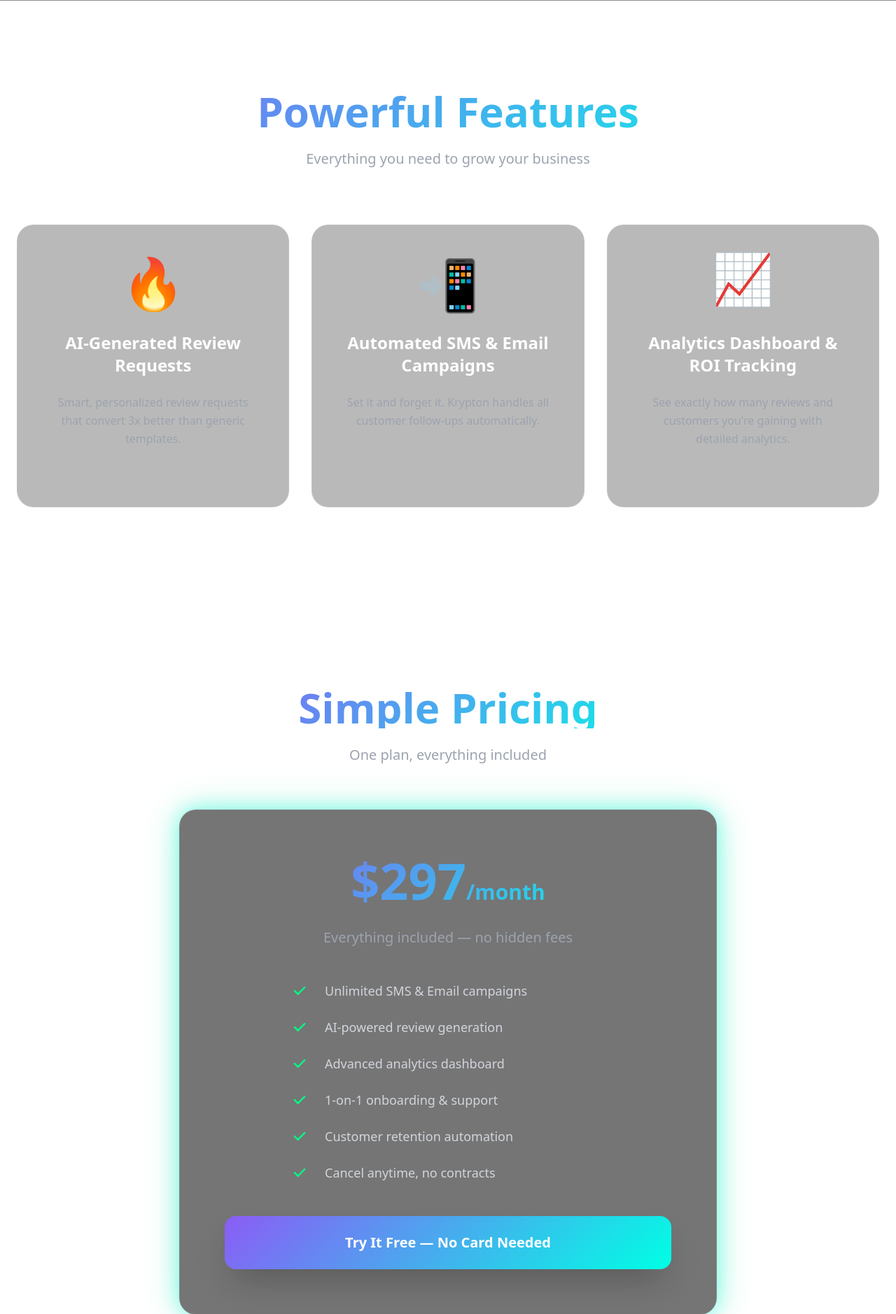
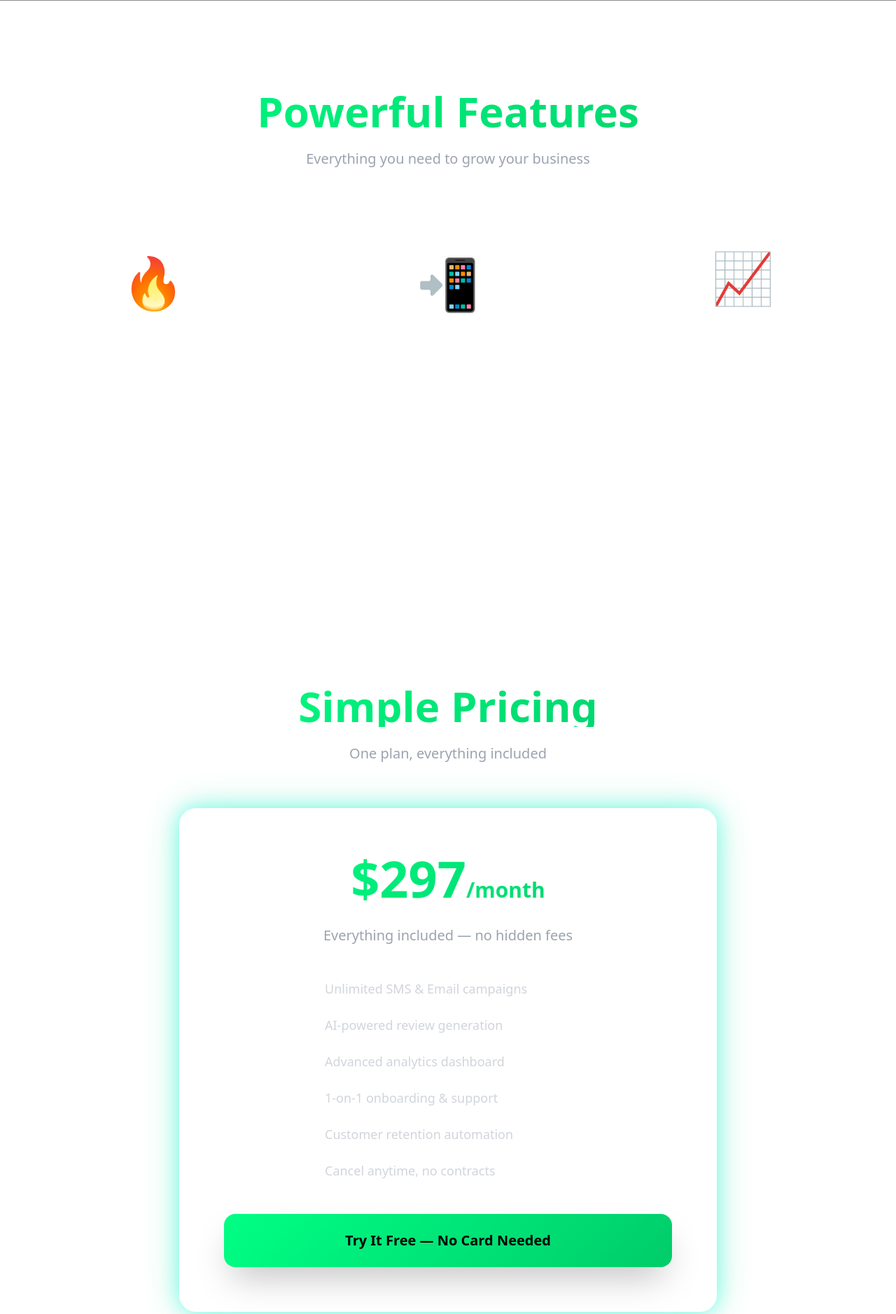
Before and after one commit to Yeti3200/Krypton-SMS, a Flask app: page / in a window 1280 px wide. Shown: the part 1121-2999 px from the top of the page at 70% size. Run offline with Flask 3, Linux system fonts and the light colour scheme; parts of the project's set-up code (start-up, migrations or seed data) failed here and were passed over; some libraries are stand-ins or nearby versions.

Commit message:
Apply consistent dashboard theme to landing page
- Updated gradient colors from purple/cyan to Krypton green (#00ff84)
- Replaced glass-morphism classes with card-krypton for consistency
- Updated CTA button text to black for better contrast on green background
- Changed accent colors to use krypton-green throughout
- Updated text colors to use krypton-gray for secondary text
- Applied consistent hover effects and shadow colors
- Landing page now matches dashboard theme perfectly

🤖 Generated with [Claude Code](https://claude.ai/code)

Co-Authored-By: Claude <noreply@anthropic.com>

```diff
--- a/templates/landing.html
+++ b/templates/landing.html
@@ -85,7 +85,7 @@
             transform: translateY(0);
         }
         .hero-gradient {
-            background: linear-gradient(-45deg, #8b5cf6, #7c3aed, #00ffe5, #8b5cf6, #6366f1);
+            background: linear-gradient(-45deg, #00ff84, #00cc6a, #00ff84, #00cc6a, #00ff84);
             background-size: 400% 400%;
             animation: gradient-x 15s ease infinite;
         }
@@ -104,7 +104,7 @@
         }
         .feature-card:hover {
             transform: translateY(-8px) scale(1.02);
-            box-shadow: 0 25px 50px rgba(139, 92, 246, 0.25), 0 0 30px rgba(0, 255, 229, 0.1);
+            box-shadow: 0 25px 50px rgba(0, 255, 132, 0.25), 0 0 30px rgba(0, 255, 132, 0.1);
         }
         .feature-card {
             transition: all 0.3s cubic-bezier(0.25, 0.46, 0.45, 0.94);
@@ -122,24 +122,24 @@
         }
         .pricing-card:hover {
             transform: translateY(-5px) scale(1.02);
-            box-shadow: 0 30px 60px rgba(139, 92, 246, 0.3), 0 0 40px rgba(0, 255, 229, 0.2);
+            box-shadow: 0 30px 60px rgba(0, 255, 132, 0.3), 0 0 40px rgba(0, 255, 132, 0.2);
         }
         .faq-content {
             transition: max-height 0.4s cubic-bezier(0.25, 0.46, 0.45, 0.94);
         }
         .gradient-text {
-            background: linear-gradient(135deg, #8b5cf6 0%, #00ffe5 100%);
+            background: linear-gradient(135deg, #00ff84 0%, #00cc6a 100%);
             -webkit-background-clip: text;
             -webkit-text-fill-color: transparent;
             background-clip: text;
         }
         .cta-button {
-            background: linear-gradient(135deg, #8b5cf6 0%, #00ffe5 100%);
+            background: linear-gradient(135deg, #00ff84 0%, #00cc6a 100%);
             transition: all 0.3s cubic-bezier(0.25, 0.46, 0.45, 0.94);
         }
         .cta-button:hover {
             transform: translateY(-2px) scale(1.05);
-            box-shadow: 0 15px 30px rgba(0, 255, 132, 0.4), 0 0 20px rgba(0, 255, 229, 0.3);
+            box-shadow: 0 15px 30px rgba(0, 255, 132, 0.4), 0 0 20px rgba(0, 255, 132, 0.3);
         }
         .cta-button:active {
             transform: translateY(0px) scale(0.98);
@@ -155,7 +155,7 @@
                 <div class="flex items-center">
                     <span class="text-2xl font-bold gradient-text">Krypton</span>
                 </div>
-                <a href="/login" class="cta-button text-white font-semibold px-8 py-3 rounded-xl text-lg shadow-xl hover:shadow-[0_0_30px_rgba(0,255,132,0.4)] transition-all duration-300 inline-block">
+                <a href="/login" class="cta-button text-black font-semibold px-8 py-3 rounded-xl text-lg shadow-xl hover:shadow-[0_0_30px_rgba(0,255,132,0.4)] transition-all duration-300 inline-block">
                     Start Free Trial
                 </a>
             </div>
@@ -174,7 +174,7 @@
                 <p class="text-xl md:text-2xl mb-12 text-gray-300 animate-fade-in-up max-w-4xl mx-auto leading-relaxed font-light" style="animation-delay: 0.2s;">
                     Krypton is your all-in-one AI assistant for review generation and customer retention — fully automated in minutes.
                 </p>
-                <a href="/login" class="cta-button text-white font-semibold px-12 py-6 rounded-2xl text-xl animate-fade-in-up shadow-2xl hover:shadow-[0_0_50px_rgba(139,92,246,0.5)] inline-block" style="animation-delay: 0.4s;">
+                <a href="/login" class="cta-button text-black font-semibold px-12 py-6 rounded-2xl text-xl animate-fade-in-up shadow-2xl hover:shadow-[0_0_50px_rgba(0,255,132,0.5)] inline-block" style="animation-delay: 0.4s;">
                     Try It Free — No Card Needed
                 </a>
             </div>
@@ -216,23 +216,23 @@
                     <p class="text-xl text-gray-400 font-light">Everything you need to grow your business</p>
                 </div>
                 <div class="grid md:grid-cols-3 gap-8">
-                    <div class="glass-morphism p-12 rounded-3xl text-center feature-card scroll-animate group">
+                    <div class="card-krypton p-12 rounded-3xl text-center feature-card scroll-animate group">
                         <div class="text-7xl mb-8 animate-float">🔥</div>
                         <h3 class="text-2xl font-bold mb-6 text-white">AI-Generated Review Requests</h3>
-                        <p class="text-gray-400 leading-relaxed font-light">Smart, personalized review requests that convert 3x better than generic templates.</p>
-                        <div class="mt-8 w-full h-1 bg-gradient-to-r from-primary to-accent rounded-full transform scale-x-0 group-hover:scale-x-100 transition-transform duration-500"></div>
+                        <p class="text-krypton-gray leading-relaxed font-light">Smart, personalized review requests that convert 3x better than generic templates.</p>
+                        <div class="mt-8 w-full h-1 bg-gradient-to-r from-krypton-green to-green-400 rounded-full transform scale-x-0 group-hover:scale-x-100 transition-transform duration-500"></div>
                     </div>
-                    <div class="glass-morphism p-12 rounded-3xl text-center feature-card scroll-animate group" style="animation-delay: 0.2s;">
+                    <div class="card-krypton p-12 rounded-3xl text-center feature-card scroll-animate group" style="animation-delay: 0.2s;">
                         <div class="text-7xl mb-8 animate-float" style="animation-delay: 1s;">📲</div>
                         <h3 class="text-2xl font-bold mb-6 text-white">Automated SMS & Email Campaigns</h3>
-                        <p class="text-gray-400 leading-relaxed font-light">Set it and forget it. Krypton handles all customer follow-ups automatically.</p>
-                        <div class="mt-8 w-full h-1 bg-gradient-to-r from-primary to-accent rounded-full transform scale-x-0 group-hover:scale-x-100 transition-transform duration-500"></div>
+                        <p class="text-krypton-gray leading-relaxed font-light">Set it and forget it. Krypton handles all customer follow-ups automatically.</p>
+                        <div class="mt-8 w-full h-1 bg-gradient-to-r from-krypton-green to-green-400 rounded-full transform scale-x-0 group-hover:scale-x-100 transition-transform duration-500"></div>
                     </div>
-                    <div class="glass-morphism p-12 rounded-3xl text-center feature-card scroll-animate group" style="animation-delay: 0.4s;">
+                    <div class="card-krypton p-12 rounded-3xl text-center feature-card scroll-animate group" style="animation-delay: 0.4s;">
                         <div class="text-7xl mb-8 animate-float" style="animation-delay: 2s;">📈</div>
                         <h3 class="text-2xl font-bold mb-6 text-white">Analytics Dashboard & ROI Tracking</h3>
-                        <p class="text-gray-400 leading-relaxed font-light">See exactly how many reviews and customers you're gaining with detailed analytics.</p>
-                        <div class="mt-8 w-full h-1 bg-gradient-to-r from-primary to-accent rounded-full transform scale-x-0 group-hover:scale-x-100 transition-transform duration-500"></div>
+                        <p class="text-krypton-gray leading-relaxed font-light">See exactly how many reviews and customers you're gaining with detailed analytics.</p>
+                        <div class="mt-8 w-full h-1 bg-gradient-to-r from-krypton-green to-green-400 rounded-full transform scale-x-0 group-hover:scale-x-100 transition-transform duration-500"></div>
                     </div>
                 </div>
             </div>
@@ -247,50 +247,50 @@
                     <h2 class="text-5xl md:text-6xl font-bold mb-6 gradient-text">Simple Pricing</h2>
                     <p class="text-xl text-gray-400 mb-16 font-light">One plan, everything included</p>
                 </div>
-                <div class="glass-morphism-light p-16 rounded-3xl pricing-card scroll-animate animate-pulse-glow">
+                <div class="card-krypton p-16 rounded-3xl pricing-card scroll-animate animate-pulse-glow">
                     <div class="text-7xl font-bold gradient-text mb-8">
                         $297<span class="text-3xl text-gray-400">/month</span>
                     </div>
                     <p class="text-xl text-gray-400 mb-12 font-light">Everything included — no hidden fees</p>
                     <ul class="text-left space-y-6 mb-12 max-w-md mx-auto">
                         <li class="flex items-center text-lg">
-                            <svg class="w-6 h-6 text-accent mr-6 flex-shrink-0" fill="currentColor" viewBox="0 0 20 20">
+                            <svg class="w-6 h-6 text-krypton-green mr-6 flex-shrink-0" fill="currentColor" viewBox="0 0 20 20">
                                 <path fill-rule="evenodd" d="M16.707 5.293a1 1 0 010 1.414l-8 8a1 1 0 01-1.414 0l-4-4a1 1 0 011.414-1.414L8 12.586l7.293-7.293a1 1 0 011.414 0z" clip-rule="evenodd"></path>
                             </svg>
                             <span class="text-gray-300 font-light">Unlimited SMS & Email campaigns</span>
                         </li>
                         <li class="flex items-center text-lg">
-                            <svg class="w-6 h-6 text-accent mr-6 flex-shrink-0" fill="currentColor" viewBox="0 0 20 20">
+                            <svg class="w-6 h-6 text-krypton-green mr-6 flex-shrink-0" fill="currentColor" viewBox="0 0 20 20">
                                 <path fill-rule="evenodd" d="M16.707 5.293a1 1 0 010 1.414l-8 8a1 1 0 01-1.414 0l-4-4a1 1 0 011.414-1.414L8 12.586l7.293-7.293a1 1 0 011.414 0z" clip-rule="evenodd"></path>
                             </svg>
                             <span class="text-gray-300 font-light">AI-powered review generation</span>
                         </li>
                         <li class="flex items-center text-lg">
-                            <svg class="w-6 h-6 text-accent mr-6 flex-shrink-0" fill="currentColor" viewBox="0 0 20 20">
+                            <svg class="w-6 h-6 text-krypton-green mr-6 flex-shrink-0" fill="currentColor" viewBox="0 0 20 20">
                                 <path fill-rule="evenodd" d="M16.707 5.293a1 1 0 010 1.414l-8 8a1 1 0 01-1.414 0l-4-4a1 1 0 011.414-1.414L8 12.586l7.293-7.293a1 1 0 011.414 0z" clip-rule="evenodd"></path>
                             </svg>
                             <span class="text-gray-300 font-light">Advanced analytics dashboard</span>
                         </li>
                         <li class="flex items-center text-lg">
-                            <svg class="w-6 h-6 text-accent mr-6 flex-shrink-0" fill="currentColor" viewBox="0 0 20 20">
+                            <svg class="w-6 h-6 text-krypton-green mr-6 flex-shrink-0" fill="currentColor" viewBox="0 0 20 20">
                                 <path fill-rule="evenodd" d="M16.707 5.293a1 1 0 010 1.414l-8 8a1 1 0 01-1.414 0l-4-4a1 1 0 011.414-1.414L8 12.586l7.293-7.293a1 1 0 011.414 0z" clip-rule="evenodd"></path>
                             </svg>
                             <span class="text-gray-300 font-light">1-on-1 onboarding & support</span>
                         </li>
                         <li class="flex items-center text-lg">
-                            <svg class="w-6 h-6 text-accent mr-6 flex-shrink-0" fill="currentColor" viewBox="0 0 20 20">
+                            <svg class="w-6 h-6 text-krypton-green mr-6 flex-shrink-0" fill="currentColor" viewBox="0 0 20 20">
                                 <path fill-rule="evenodd" d="M16.707 5.293a1 1 0 010 1.414l-8 8a1 1 0 01-1.414 0l-4-4a1 1 0 011.414-1.414L8 12.586l7.293-7.293a1 1 0 011.414 0z" clip-rule="evenodd"></path>
                             </svg>
                             <span class="text-gray-300 font-light">Customer retention automation</span>
                         </li>
                         <li class="flex items-center text-lg">
-                            <svg class="w-6 h-6 text-accent mr-6 flex-shrink-0" fill="currentColor" viewBox="0 0 20 20">
+                            <svg class="w-6 h-6 text-krypton-green mr-6 flex-shrink-0" fill="currentColor" viewBox="0 0 20 20">
                                 <path fill-rule="evenodd" d="M16.707 5.293a1 1 0 010 1.414l-8 8a1 1 0 01-1.414 0l-4-4a1 1 0 011.414-1.414L8 12.586l7.293-7.293a1 1 0 011.414 0z" clip-rule="evenodd"></path>
                             </svg>
                             <span class="text-gray-300 font-light">Cancel anytime, no contracts</span>
                         </li>
                     </ul>
-                    <a href="/login" class="w-full cta-button text-white font-semibold px-12 py-6 rounded-2xl text-xl shadow-2xl hover:shadow-[0_0_50px_rgba(139,92,246,0.5)] transition-all duration-300 inline-block text-center">
+                    <a href="/login" class="w-full cta-button text-black font-semibold px-12 py-6 rounded-2xl text-xl shadow-2xl hover:shadow-[0_0_50px_rgba(0,255,132,0.5)] transition-all duration-300 inline-block text-center">
                         Try It Free — No Card Needed
                     </a>
                 </div>
@@ -387,7 +387,7 @@
                 <div class="scroll-animate">
                     <h2 class="text-5xl md:text-6xl font-bold mb-8 gradient-text">Ready to grow your business with AI?</h2>
                     <p class="text-xl text-gray-400 mb-12 font-light max-w-2xl mx-auto">Join 100+ businesses already automating their reviews and customer retention with Krypton.</p>
-                    <a href="/login" class="cta-button text-white font-semibold px-16 py-8 rounded-2xl text-2xl shadow-2xl hover:shadow-[0_0_60px_rgba(139,92,246,0.6)] transition-all duration-300 animate-pulse-glow inline-block">
+                    <a href="/login" class="cta-button text-black font-semibold px-16 py-8 rounded-2xl text-2xl shadow-2xl hover:shadow-[0_0_60px_rgba(0,255,132,0.6)] transition-all duration-300 animate-pulse-glow inline-block">
                         Start Your Free Trial Today
                     </a>
                     <p class="text-sm text-gray-500 mt-6 font-light">No credit card required • 14-day free trial • Cancel anytime</p>
@@ -405,50 +405,50 @@
                     <p class="text-xl text-gray-400 font-light">Everything you need to know</p>
                 </div>
                 <div class="space-y-6">
-                    <div class="glass-morphism rounded-3xl hover:shadow-2xl transition-all duration-300 scroll-animate">
+                    <div class="card-krypton rounded-3xl hover:shadow-2xl transition-all duration-300 scroll-animate">
                         <button class="w-full text-left p-10 focus:outline-none faq-toggle" onclick="toggleFAQ(this)">
                             <div class="flex justify-between items-center">
                                 <h3 class="text-xl font-semibold text-white">How quickly can I get started?</h3>
-                                <svg class="w-6 h-6 text-accent transform transition-transform duration-300 faq-icon" fill="none" stroke="currentColor" viewBox="0 0 24 24">
+                                <svg class="w-6 h-6 text-krypton-green transform transition-transform duration-300 faq-icon" fill="none" stroke="currentColor" viewBox="0 0 24 24">
                                     <path stroke-linecap="round" stroke-linejoin="round" stroke-width="2" d="M19 9l-7 7-7-7"></path>
                                 </svg>
                             </div>
                         </button>
                         <div class="faq-content max-h-0 overflow-hidden">
                             <div class="px-10 pb-10">
-                                <p class="text-gray-400 text-lg leading-relaxed font-light">Most businesses are up and running within 24 hours. Our 1-on-1 onboarding team handles all the technical setup for you.</p>
+                                <p class="text-krypton-gray text-lg leading-relaxed font-light">Most businesses are up and running within 24 hours. Our 1-on-1 onboarding team handles all the technical setup for you.</p>
                             </div>
                         </div>
                     </div>
 
-                    <div class="glass-morphism rounded-3xl hover:shadow-2xl transition-all duration-300 scroll-animate" style="animation-delay: 0.2s;">
+                    <div class="card-krypton rounded-3xl hover:shadow-2xl transition-all duration-300 scroll-animate" style="animation-delay: 0.2s;">
                         <button class="w-full text-left p-10 focus:outline-none faq-toggle" onclick="toggleFAQ(this)">
                             <div class="flex justify-between items-center">
                                 <h3 class="text-xl font-semibold text-white">What if my customers don't respond to SMS?</h3>
-                                <svg class="w-6 h-6 text-accent transform transition-transform duration-300 faq-icon" fill="none" stroke="currentColor" viewBox="0 0 24 24">
+                                <svg class="w-6 h-6 text-krypton-green transform transition-transform duration-300 faq-icon" fill="none" stroke="currentColor" viewBox="0 0 24 24">
                                     <path stroke-linecap="round" stroke-linejoin="round" stroke-width="2" d="M19 9l-7 7-7-7"></path>
                                 </svg>
                             </div>
                         </button>
                         <div class="faq-content max-h-0 overflow-hidden">
                             <div class="px-10 pb-10">
-                                <p class="text-gray-400 text-lg leading-relaxed font-light">Krypton automatically follows up with email if SMS doesn't get a response. Our AI optimizes timing and messaging for maximum engagement.</p>
+                                <p class="text-krypton-gray text-lg leading-relaxed font-light">Krypton automatically follows up with email if SMS doesn't get a response. Our AI optimizes timing and messaging for maximum engagement.</p>
                             </div>
                         </div>
                     </div>
 
-                    <div class="glass-morphism rounded-3xl hover:shadow-2xl transition-all duration-300 scroll-animate" style="animation-delay: 0.4s;">
+                    <div class="card-krypton rounded-3xl hover:shadow-2xl transition-all duration-300 scroll-animate" style="animation-delay: 0.4s;">
                         <button class="w-full text-left p-10 focus:outline-none faq-toggle" onclick="toggleFAQ(this)">
                             <div class="flex justify-between items-center">
                                 <h3 class="text-xl font-semibold text-white">Can I see results before committing long-term?</h3>
-                                <svg class="w-6 h-6 text-accent transform transition-transform duration-300 faq-icon" fill="none" stroke="currentColor" viewBox="0 0 24 24">
+                                <svg class="w-6 h-6 text-krypton-green transform transition-transform duration-300 faq-icon" fill="none" stroke="currentColor" viewBox="0 0 24 24">
                                     <path stroke-linecap="round" stroke-linejoin="round" stroke-width="2" d="M19 9l-7 7-7-7"></path>
                                 </svg>
                             </div>
                         </button>
                         <div class="faq-content max-h-0 overflow-hidden">
                             <div class="px-10 pb-10">
-                                <p class="text-gray-400 text-lg leading-relaxed font-light">Absolutely! Start with our free trial and see the impact on your reviews and customer retention within the first week.</p>
+                                <p class="text-krypton-gray text-lg leading-relaxed font-light">Absolutely! Start with our free trial and see the impact on your reviews and customer retention within the first week.</p>
                             </div>
                         </div>
                     </div>
@@ -459,17 +459,17 @@
 
     <!-- Footer -->
     <footer class="py-20 relative overflow-hidden">
-        <div class="glass-morphism-light">
+        <div class="card-krypton">
             <div class="container mx-auto px-6 py-16">
                 <div class="text-center">
                     <div class="mb-10">
                         <span class="text-5xl font-bold gradient-text">Krypton</span>
-                        <p class="text-gray-400 mt-4 font-light text-lg">Automate. Grow. Succeed.</p>
+                        <p class="text-krypton-gray mt-4 font-light text-lg">Automate. Grow. Succeed.</p>
                     </div>
                     <div class="flex justify-center space-x-12">
-                        <a href="#" class="text-gray-400 hover:text-white transition-all duration-300 transform hover:scale-110 hover:text-accent text-lg font-light">Terms</a>
-                        <a href="#" class="text-gray-400 hover:text-white transition-all duration-300 transform hover:scale-110 hover:text-accent text-lg font-light">Privacy</a>
-                        <a href="#" class="text-gray-400 hover:text-white transition-all duration-300 transform hover:scale-110 hover:text-accent text-lg font-light">Support</a>
+                        <a href="#" class="text-krypton-gray hover:text-white transition-all duration-300 transform hover:scale-110 hover:text-krypton-green text-lg font-light">Terms</a>
+                        <a href="#" class="text-krypton-gray hover:text-white transition-all duration-300 transform hover:scale-110 hover:text-krypton-green text-lg font-light">Privacy</a>
+                        <a href="#" class="text-krypton-gray hover:text-white transition-all duration-300 transform hover:scale-110 hover:text-krypton-green text-lg font-light">Support</a>
                     </div>
                     <div class="mt-12 pt-8 border-t border-gray-700">
                         <p class="text-gray-500 font-light">© 2024 Krypton. All rights reserved.</p>
```
